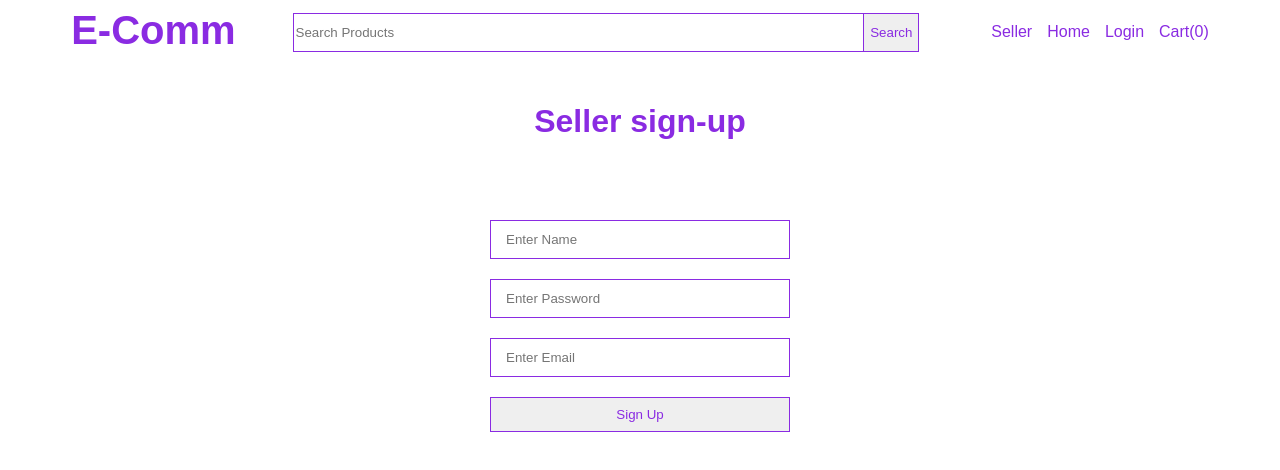
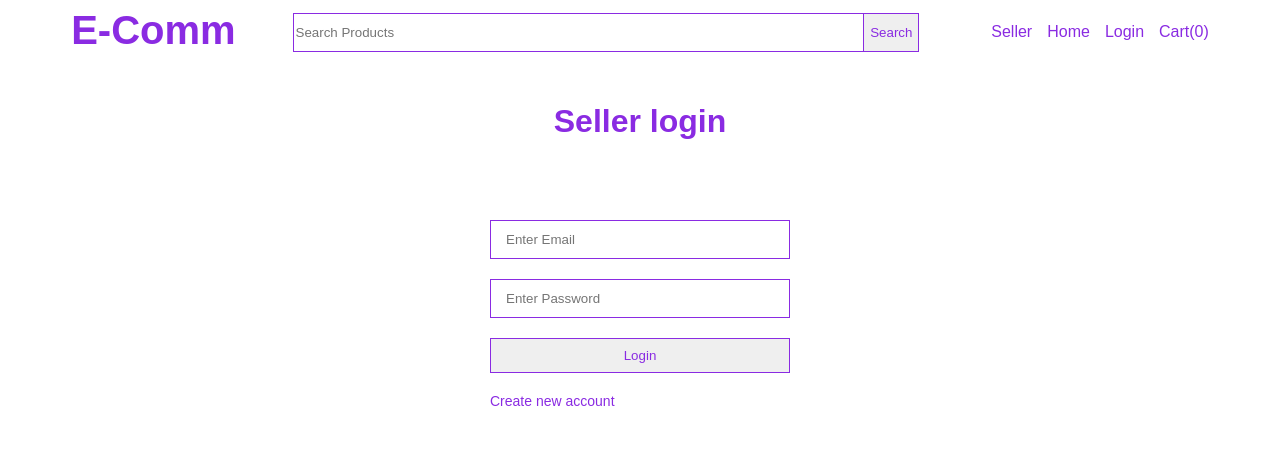
Before and after one commit to Ariel-cano/angular-ecommerce-app, an Angular app: page /seller-auth in a window 1280 px wide. Shown: the top 470 px of the page. Built offline with nearby package versions, Linux system fonts and the light colour scheme.

Commit message:
feat: add login form

```diff
--- a/src/app/components/seller-auth/seller-auth.component.html
+++ b/src/app/components/seller-auth/seller-auth.component.html
@@ -1,11 +1,36 @@
 <div class="seller-auth">
-  <div class="sign-up">
+  <div *ngIf="!showLogin" class="sign-up">
     <h1>Seller sign-up</h1>
     <form class="common-form" #sellerSignUp="ngForm" (ngSubmit)="signUp(sellerSignUp.value)">
-      <input type="text" class="form-input" placeholder="Enter Name" name="name" ngModel>
-      <input type="password" class="form-input" placeholder="Enter Password" name="password" ngModel>
-      <input type="email" class="form-input" placeholder="Enter Email" name="email" ngModel>
+      <input type="text"
+             class="form-input"
+             placeholder="Enter Name"
+             name="name" ngModel>
+      <input type="password"
+             class="form-input"
+             placeholder="Enter Password"
+             name="password" ngModel>
+      <input type="email"
+             class="form-input"
+             placeholder="Enter Email"
+             name="email" ngModel>
       <button class="form-button">Sign Up</button>
+      <a class="auth-toggle-link"  (click)="openLogin()">Already have account? Click for Login</a>
+    </form>
+  </div>
+  <div class="login" *ngIf="showLogin">
+    <h1>Seller login</h1>
+    <form class="common-form" #sellerLogin="ngForm" (ngSubmit)="login(sellerLogin.value)">
+      <input type="email"
+             class="form-input"
+             placeholder="Enter Email"
+             name="email" ngModel>
+      <input type="password"
+             class="form-input"
+             placeholder="Enter Password"
+             name="password" ngModel>
+      <button class="form-button">Login</button>
+      <a class="auth-toggle-link"  (click)="openSignUp()">Create new account</a>
     </form>
   </div>
 </div>
--- a/src/app/components/seller-auth/seller-auth.component.scss
+++ b/src/app/components/seller-auth/seller-auth.component.scss
@@ -1,4 +1,4 @@
-.sign-up{
+.sign-up, .login{
   text-align: center;
   h1{
     margin-top: 50px;
@@ -7,3 +7,9 @@
 
   }
 }
+.auth-toggle-link{
+  color: blueviolet;
+  margin-top: 20px;
+  font-size: 14px;
+  text-align: left;
+}
--- a/src/app/components/seller-auth/seller-auth.component.ts
+++ b/src/app/components/seller-auth/seller-auth.component.ts
@@ -2,17 +2,20 @@ import {Component, OnInit} from '@angular/core';
 import {FormsModule} from '@angular/forms';
 import {SellerService} from '../../services/seller.service';
 import {signUp} from '../../models/data-types';
+import {NgIf} from '@angular/common';
 
 @Component({
   selector: 'app-seller-auth',
   standalone: true,
   imports: [
-    FormsModule
+    FormsModule,
+    NgIf
   ],
   templateUrl: './seller-auth.component.html',
   styleUrl: './seller-auth.component.scss'
 })
 export class SellerAuthComponent implements OnInit{
+  showLogin : boolean = true;
 
   constructor(private seller: SellerService) {
   }
@@ -20,9 +23,18 @@ export class SellerAuthComponent implements OnInit{
   ngOnInit() {
     this.seller.reloadSeller();
   }
+  openLogin(){
+    this.showLogin = true;
+  }
+  openSignUp(){
+    this.showLogin = false;
+  }
 
   signUp(data: signUp){
     console.warn(data);
     this.seller.userSignUp(data);
   }
+  login(data: signUp){
+    console.warn(data);
+  }
 }
```
